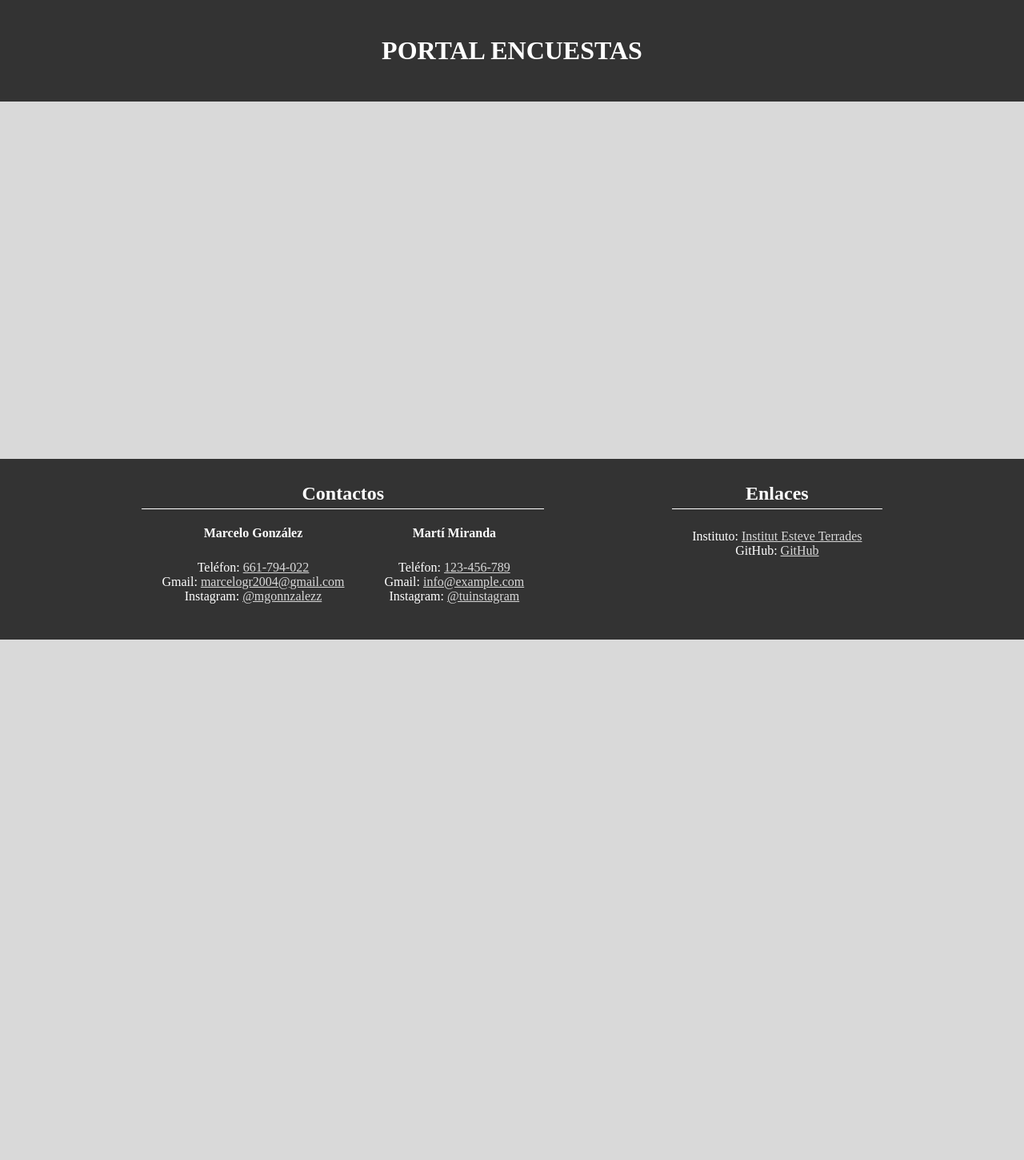
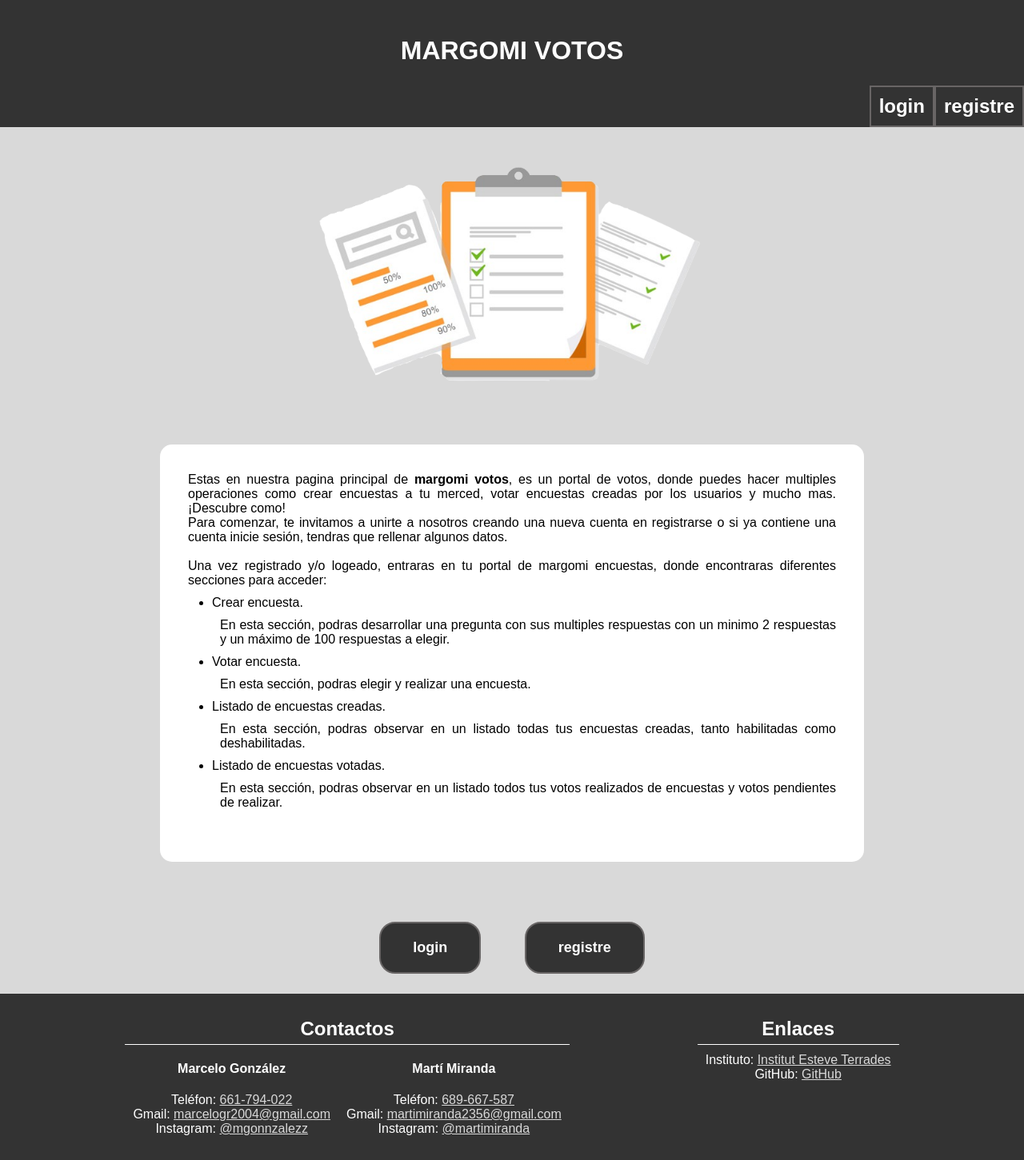
Before and after one commit to martimiranda/P2_Vota, a PHP site: page / in a window 1280 px wide. Shown: the whole page at 80% size. Before the commit the page ends 800 px from the top, so only its background shows below. Run offline with PHP 8.4, Linux system fonts and the light colour scheme.

Commit message:
index.php

```diff
--- a/errores/error403.php
+++ b/errores/error403.php
@@ -13,6 +13,7 @@
             display: flex;
             flex-direction: column;
             min-height: 100vh;
+            text-align: center;
         }
         header {
             background-color: #333;
--- a/index.php
+++ b/index.php
@@ -3,65 +3,39 @@
 <head>
     <meta charset="UTF-8">
     <meta name="viewport" content="width=device-width, initial-scale=1.0">
-    <title>Error 403 - Forbidden</title>
-    <style>
-        body {
-            background-color: #D9D9D9;
-            margin: 0;
-            padding: 0;
-            display: flex;
-            flex-direction: column;
-            min-height: 100vh;
-        }
-        header {
-            background-color: #333;
-            color: #fff;
-            text-align: center;
-            padding: 20px 0;
-        }
-        h1, p {
-            margin: 25px;
-        }
-        a {
-            color: #D9D9D9;
-        }
-        footer {
-            background-color: #333;
-            color: #fff;
-            display: flex;
-            justify-content: center;
-            text-align: center;
-            align-items: center;
-            padding: 20px 0;
-            margin-top: auto;
-        }
-        #contacte, #enllacos {
-            margin: 10px;
-            margin-right: 80px;
-            margin-left: 80px;
-            margin-bottom: auto
-        }
-        #contacte, #enllacos {
-            display: flex;
-            flex-direction: column;
-        }
-        #contacte h2, #enllacos h2 {
-            border-bottom: 1px solid #fff;
-            padding-bottom: 5px;
-            margin: 0;
-        }
-        #contactes {
-            display: flex;
-        }
-    </style>
+    <title>Inicio</title>
+    <link rel="stylesheet" href="style.css">
 </head>
 <body>
     <header>
-        <h1>PORTAL ENCUESTAS</h1>
+        <h1>MARGOMI VOTOS</h1>
+        <div class="menu">
+            <a class='menul' href='login.php'><h2>login</h2></a>
+            <a class='menul' href='registre.php'><h2>registre</h2></a>
+        </div>
     </header>
+    <section>
+        <img src="/img/encuestas-online.png" alt="encuestas">
+    </section>
     <main>
-        <section></section>
+        <p>Estas en nuestra pagina principal de <strong>margomi votos</strong>, es un portal de votos, donde puedes hacer multiples operaciones como crear encuestas a tu merced, votar encuestas creadas por los usuarios y mucho mas. ¡Descubre como!<br>
+        Para comenzar, te invitamos a unirte a nosotros creando una nueva cuenta en registrarse o si ya contiene una cuenta inicie sesión, tendras que rellenar algunos datos.<br><br>
+        Una vez registrado y/o logeado, entraras en tu portal de margomi encuestas, donde encontraras diferentes secciones para acceder:</p>
+        <ul>
+            <li>Crear encuesta.</li>
+            <p>En esta sección, podras desarrollar una pregunta con sus multiples respuestas con un minimo 2 respuestas y un máximo de 100 respuestas a elegir.</p>
+            <li>Votar encuesta.</li>
+            <p>En esta sección, podras elegir y realizar una encuesta.</p>
+            <li>Listado de encuestas creadas.</li>
+            <p>En esta sección, podras observar en un listado todas tus encuestas creadas, tanto habilitadas como deshabilitadas.</p>
+            <li>Listado de encuestas votadas.</li>
+            <p>En esta sección, podras observar en un listado todos tus votos realizados de encuestas y votos pendientes de realizar.</p>
+        </ul>
     </main>
+    <section>
+        <a class='button' href="login.php">login</a>
+        <a class='button' href="registre.php">registre</a>
+    </section>
     <footer>
         <div id="contacte">
             <h2>Contactos</h2>
@@ -77,9 +51,9 @@
                 <div id="contacte2">
                     <h4>Martí Miranda</h4>
                     <p>
-                        Teléfon: <a href="tel:+123456789">123-456-789</a><br>
-                        Gmail: <a href="mailto:info@example.com">info@example.com</a><br>
-                        Instagram: <a href="https://www.instagram.com/tuinstagram" target="_blank">@tuinstagram</a>
+                        Teléfon: <a href="tel:+123456789">689-667-587</a><br>
+                        Gmail: <a href="mailto:info@example.com">martimiranda2356@gmail.com</a><br>
+                        Instagram: <a href="https://www.instagram.com/martimiranda" target="_blank">@martimiranda</a>
                     </p>
                 </div>
             </div>
--- /dev/null
+++ b/style.css
@@ -0,0 +1,130 @@
+body {
+    background-color: #D9D9D9;
+    font-family: 'Lora', sans-serif;
+    margin: 0;
+    padding: 0;
+    display: flex;
+    flex-direction: column;
+    min-height: 100vh;
+    text-align: center;
+}
+
+/* header */
+header {
+    background-color: #333;
+    color: #fff;
+    text-align: center;
+    padding-top: 20px;
+}
+
+.menu {
+    display: flex;
+    justify-content: flex-end;
+}
+
+.menul {
+    text-decoration: none;
+    color: #fff;
+    display: inline-block;
+    border: 2px solid #686565;
+    transition: background-color 0.3s;
+}
+
+.menul:hover {
+    background-color: #686565;
+}
+
+h2 {
+    margin: 10px;
+}
+
+h1{
+    margin: 25px;
+}
+
+p {
+    margin: 10px;
+}
+
+a {
+    color: #D9D9D9;
+}
+
+ul {
+    margin: 0px 0px 30px 0px;
+}
+
+main {
+    display: flex;
+    flex-direction: column;
+    text-align: justify;
+    margin: 50px 200px;
+    padding: 25px;
+    background-color: #fff;
+    border-radius: 15px;
+}
+
+section {
+    align-items: center;
+}
+
+img {
+    max-width: 500px;
+    height: auto;
+    margin-top: 30px;
+}
+
+.button{
+    display: inline-block;
+    padding: 20px 40px;
+    margin: 25px;
+    background-color: #333;
+    border: 2px solid #686565;
+    text-decoration: none;
+    border-radius: 20px;
+    font-weight: bold;
+    font-size: 18px;
+    color: #fff;
+    font-family: 'Lora', sans-serif;
+    transition-duration: 1s;
+}
+
+.button:hover:hover{
+    font-size: 18px;
+    transition-duration: 1s;
+    background-color: #686565;
+}
+
+/* footer */
+footer {
+    background-color: #333;
+    color: #fff;
+    display: flex;
+    justify-content: center;
+    text-align: center;
+    align-items: center;
+    padding: 20px 0;
+    margin-top: auto;
+}
+
+#contacte, #enllacos {
+    margin: 10px;
+    margin-right: 80px;
+    margin-left: 80px;
+    margin-bottom: auto
+}
+
+#contacte, #enllacos {
+    display: flex;
+    flex-direction: column;
+}
+
+#contacte h2, #enllacos h2 {
+    border-bottom: 1px solid #fff;
+    padding-bottom: 5px;
+    margin: 0;
+}
+
+#contactes {
+    display: flex;
+}
```
Also changed, not shown: img/encuestas-online.jpg (added), img/encuestas-online.png (added), registre.php (added).
